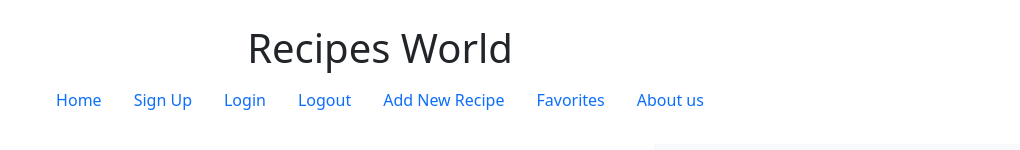
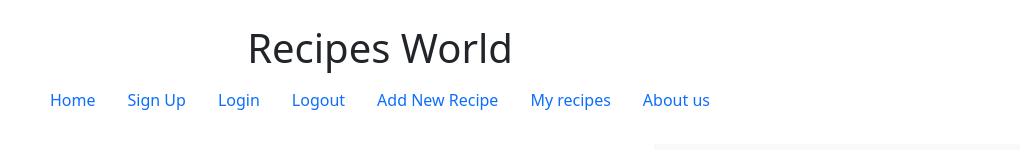
Before and after one commit to mdidomizio/Final-Project---Adelya-Miriam-Fatima, a React (Create React App) app: page / in a window 1280 px wide. Shown: the top 150 px of the page, without its empty margins (260-1280 px from the left). Built offline with nearby package versions, Linux system fonts and the light colour scheme; no server answers; what yup-password would draw is missing.

Commit message:
bug fixed: renamed favorites to my recipes

```diff
--- a/src/components/Header.js
+++ b/src/components/Header.js
@@ -42,7 +42,7 @@ const Header = () => {
               aria-current="page"
               to="/favorites"
             >
-              Favorites
+              My recipes
             </Link>
           </li>
           <li className="nav-item">
```
